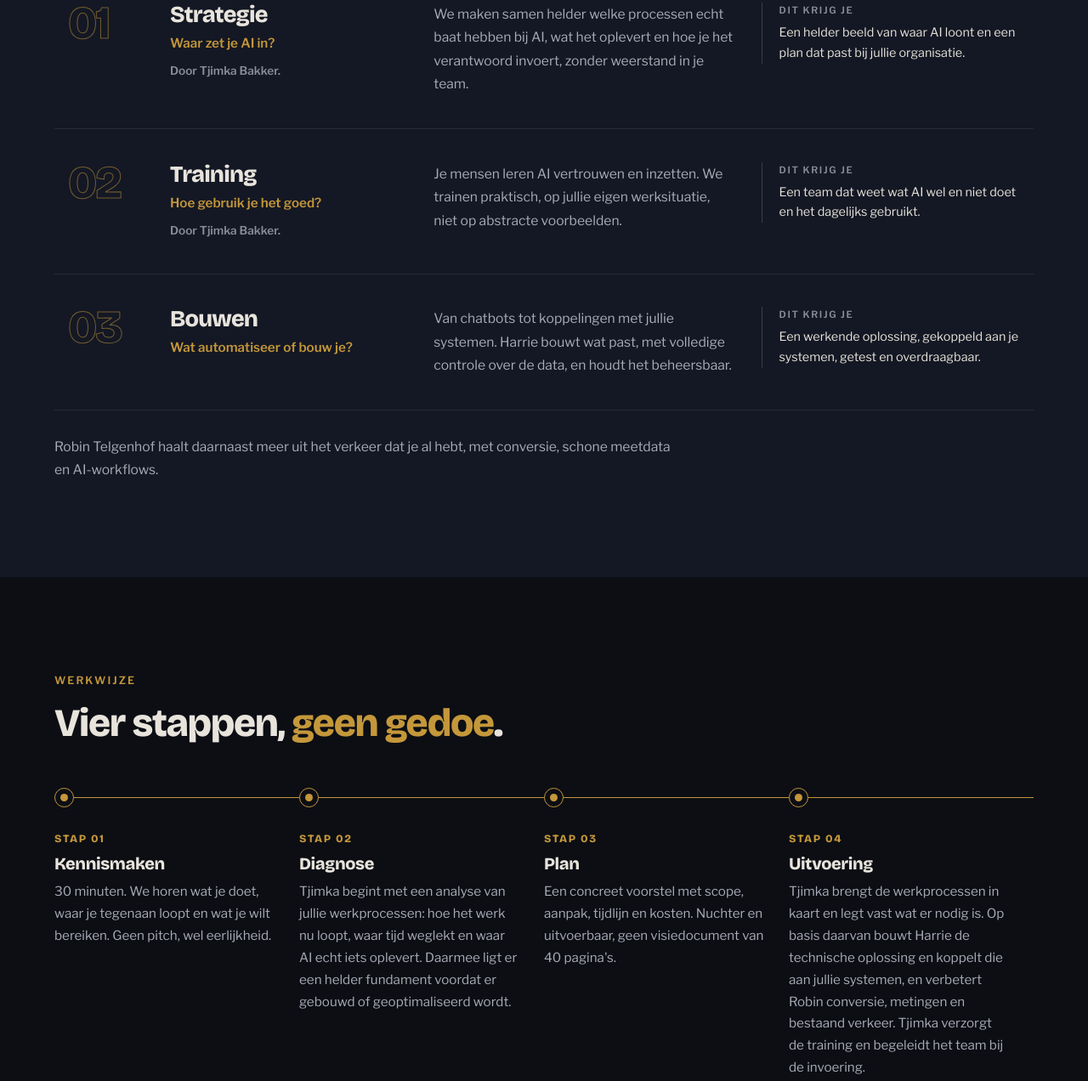
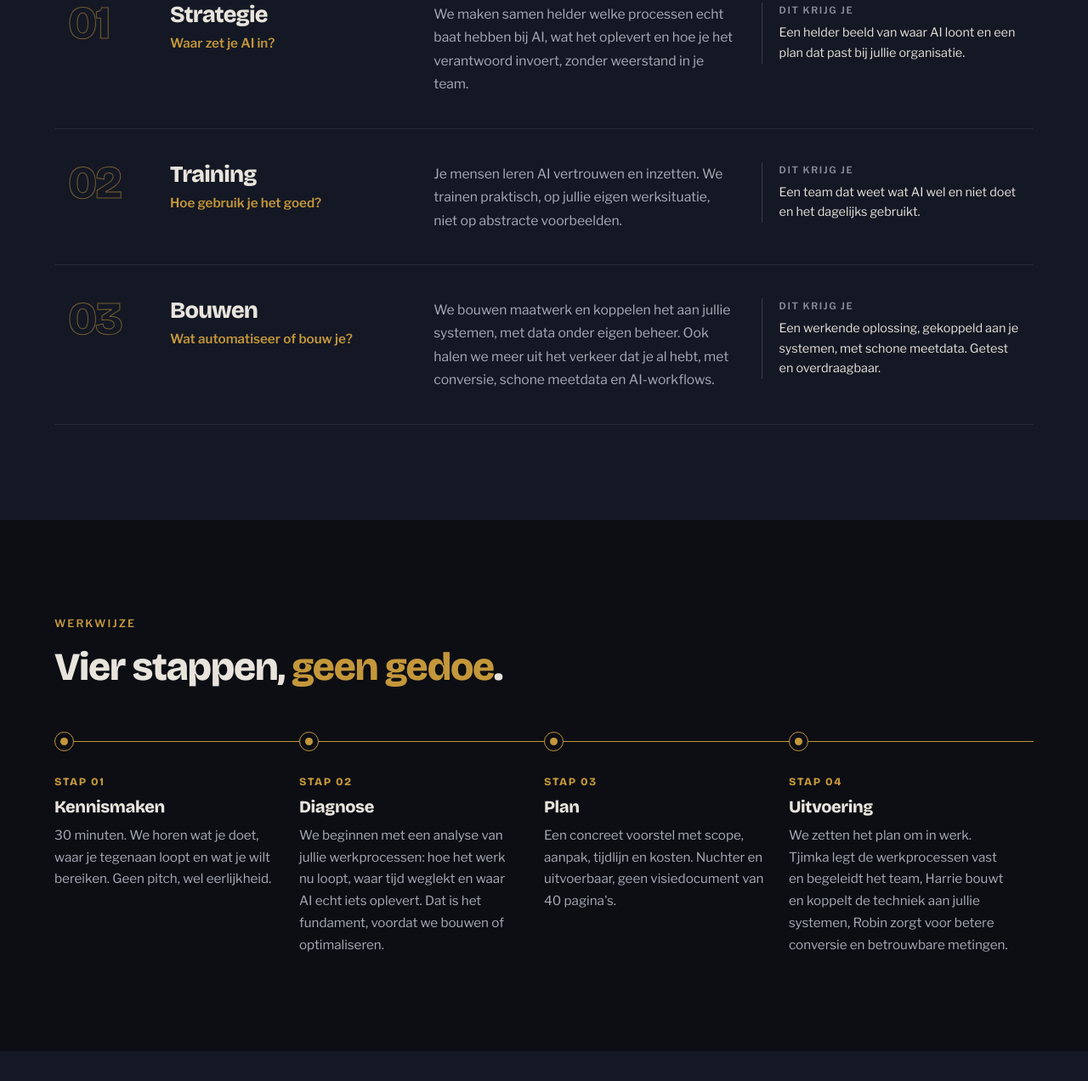
Before and after one commit to Stroomlijn-nu/stacknoord, a plain HTML site: page index.html in a window 1280 px wide. Shown: the part 2551-3823 px from the top of the page at 85% size. Drawn offline with nearby package versions, Linux system fonts and the light colour scheme.

Commit message:
Verdeel de rollen evenwichtig in de stack en de stappen (#2)
Stack en stappen herschreven als teamverhaal. Geen namen in de lagen, Bouwen inhoudelijk versterkt, losse zin over Robin opgenomen in Bouwen. Stap 2 en 4 evenwichtig, Tjimka blijft het vaste aanspreekpunt.

```diff
--- a/index.html
+++ b/index.html
@@ -611,7 +611,6 @@
 <div>
 <h3>Strategie</h3>
 <p class="q">Waar zet je AI in?</p>
-<p class="by">Door Tjimka Bakker.</p>
 </div>
 <p>We maken samen helder welke processen echt baat hebben bij AI, wat het oplevert en hoe je het verantwoord invoert, zonder weerstand in je team.</p>
 <p class="get"><span>Dit krijg je</span>Een helder beeld van waar AI loont en een plan dat past bij jullie organisatie.</p>
@@ -621,7 +620,6 @@
 <div>
 <h3>Training</h3>
 <p class="q">Hoe gebruik je het goed?</p>
-<p class="by">Door Tjimka Bakker.</p>
 </div>
 <p>Je mensen leren AI vertrouwen en inzetten. We trainen praktisch, op jullie eigen werksituatie, niet op abstracte voorbeelden.</p>
 <p class="get"><span>Dit krijg je</span>Een team dat weet wat AI wel en niet doet en het dagelijks gebruikt.</p>
@@ -632,11 +630,10 @@
 <h3>Bouwen</h3>
 <p class="q">Wat automatiseer of bouw je?</p>
 </div>
-<p>Van chatbots tot koppelingen met jullie systemen. Harrie bouwt wat past, met volledige controle over de data, en houdt het beheersbaar.</p>
-<p class="get"><span>Dit krijg je</span>Een werkende oplossing, gekoppeld aan je systemen, getest en overdraagbaar.</p>
+<p>We bouwen maatwerk en koppelen het aan jullie systemen, met data onder eigen beheer. Ook halen we meer uit het verkeer dat je al hebt, met conversie, schone meetdata en AI-workflows.</p>
+<p class="get"><span>Dit krijg je</span>Een werkende oplossing, gekoppeld aan je systemen, met schone meetdata. Getest en overdraagbaar.</p>
 </article>
 </div>
-<p class="stack-note reveal">Robin Telgenhof haalt daarnaast meer uit het verkeer dat je al hebt, met conversie, schone meetdata en AI-workflows.</p>
 </section>
 <section class="section" id="werkwijze" aria-labelledby="h-werk">
 <div class="head reveal">
@@ -654,7 +651,7 @@
 <div class="dot" aria-hidden="true"></div>
 <p class="k">STAP 02</p>
 <h3>Diagnose</h3>
-<p>Tjimka begint met een analyse van jullie werkprocessen: hoe het werk nu loopt, waar tijd weglekt en waar AI echt iets oplevert. Daarmee ligt er een helder fundament voordat er gebouwd of geoptimaliseerd wordt.</p>
+<p>We beginnen met een analyse van jullie werkprocessen: hoe het werk nu loopt, waar tijd weglekt en waar AI echt iets oplevert. Dat is het fundament, voordat we bouwen of optimaliseren.</p>
 </li>
 <li class="step reveal" style="--d:.24s">
 <div class="dot" aria-hidden="true"></div>
@@ -666,7 +663,7 @@
 <div class="dot" aria-hidden="true"></div>
 <p class="k">STAP 04</p>
 <h3>Uitvoering</h3>
-<p>Tjimka brengt de werkprocessen in kaart en legt vast wat er nodig is. Op basis daarvan bouwt Harrie de technische oplossing en koppelt die aan jullie systemen, en verbetert Robin conversie, metingen en bestaand verkeer. Tjimka verzorgt de training en begeleidt het team bij de invoering.</p>
+<p>We zetten het plan om in werk. Tjimka legt de werkprocessen vast en begeleidt het team, Harrie bouwt en koppelt de techniek aan jullie systemen, Robin zorgt voor betere conversie en betrouwbare metingen.</p>
 </li>
 </ol>
 </section>
```
